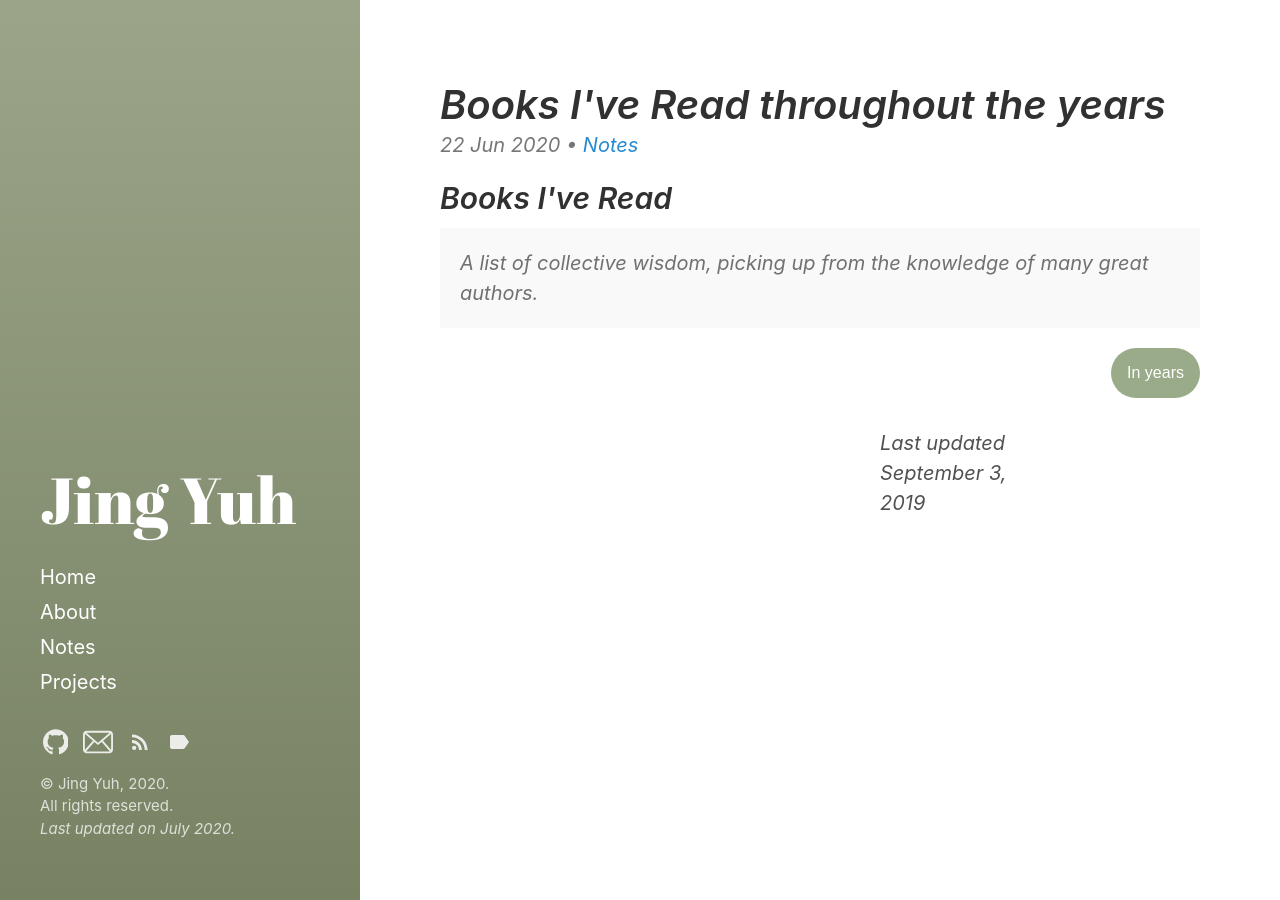
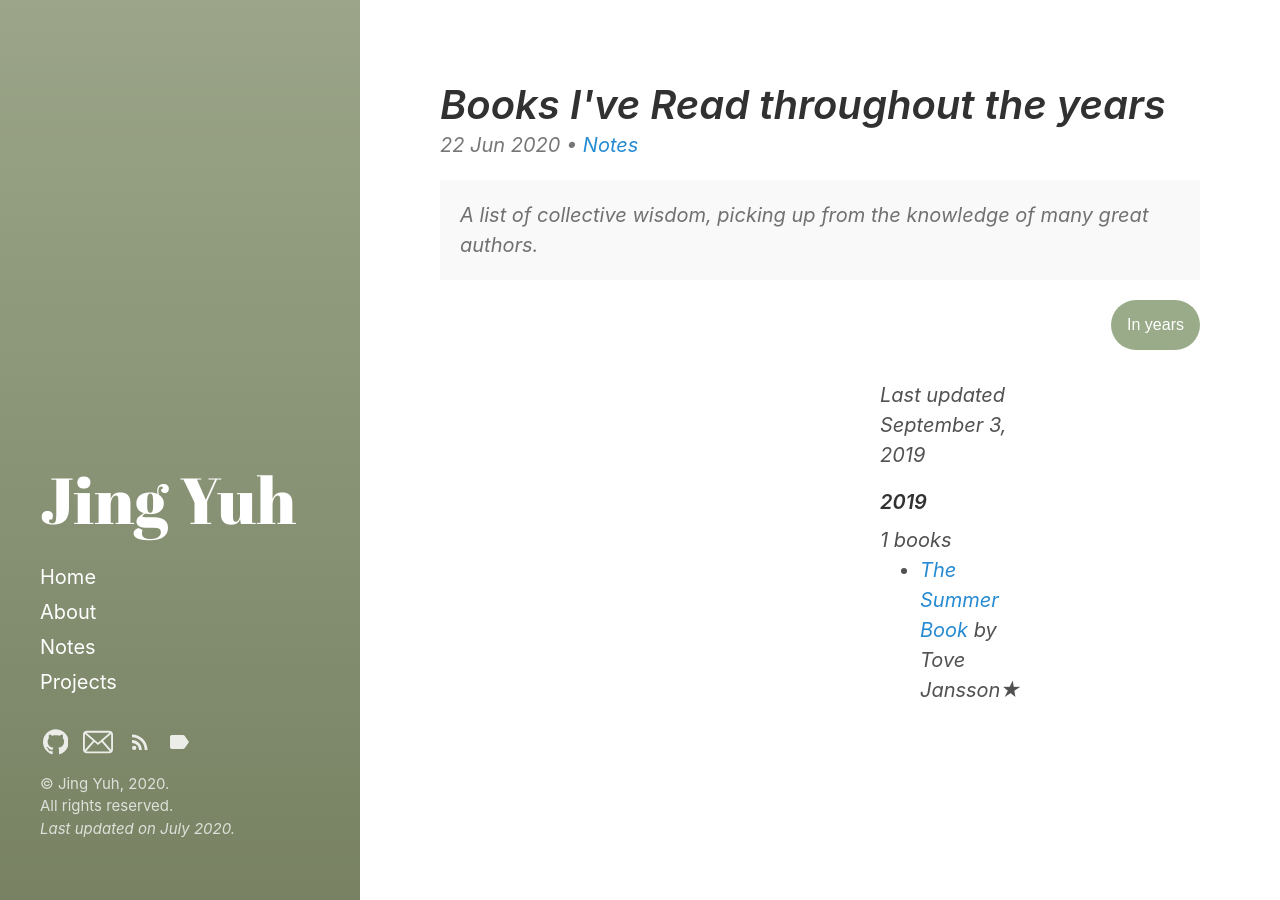
Before and after one commit to jyang123-bit/Website, a Jekyll site: the page built from _posts/2020-06-22-Notes-Books-I've-Read-throughout-the-years.md, in a window 1280 px wide and 900 px high. Built offline with Jekyll 4.4.1, drawn with Linux system fonts in a browser that asks for light colours.

Commit message:
Update 2020-06-22-Notes-Books-I've-Read-throughout-the-years.md

```diff
--- a/_posts/2020-06-22-Notes-Books-I've-Read-throughout-the-years.md
+++ b/_posts/2020-06-22-Notes-Books-I've-Read-throughout-the-years.md
@@ -12,7 +12,6 @@ tags:
 
 last_modified_at:
 ---
-<h2>Books I've Read</h2>
 
 <p class="message">
   A list of collective wisdom, picking up from the knowledge of many great authors.
@@ -37,7 +36,7 @@ last_modified_at:
 
 <div class="container">
   <div class="last-update">Last updated {{ site.data.books.lastupdate }}</div>
-  {% for entry in site.books.list %}
+  {% for entry in site.data.books.list %}
   <div class="year-container">
     <div class="year">
       <h4>{{ entry.year }}</h4>
```
